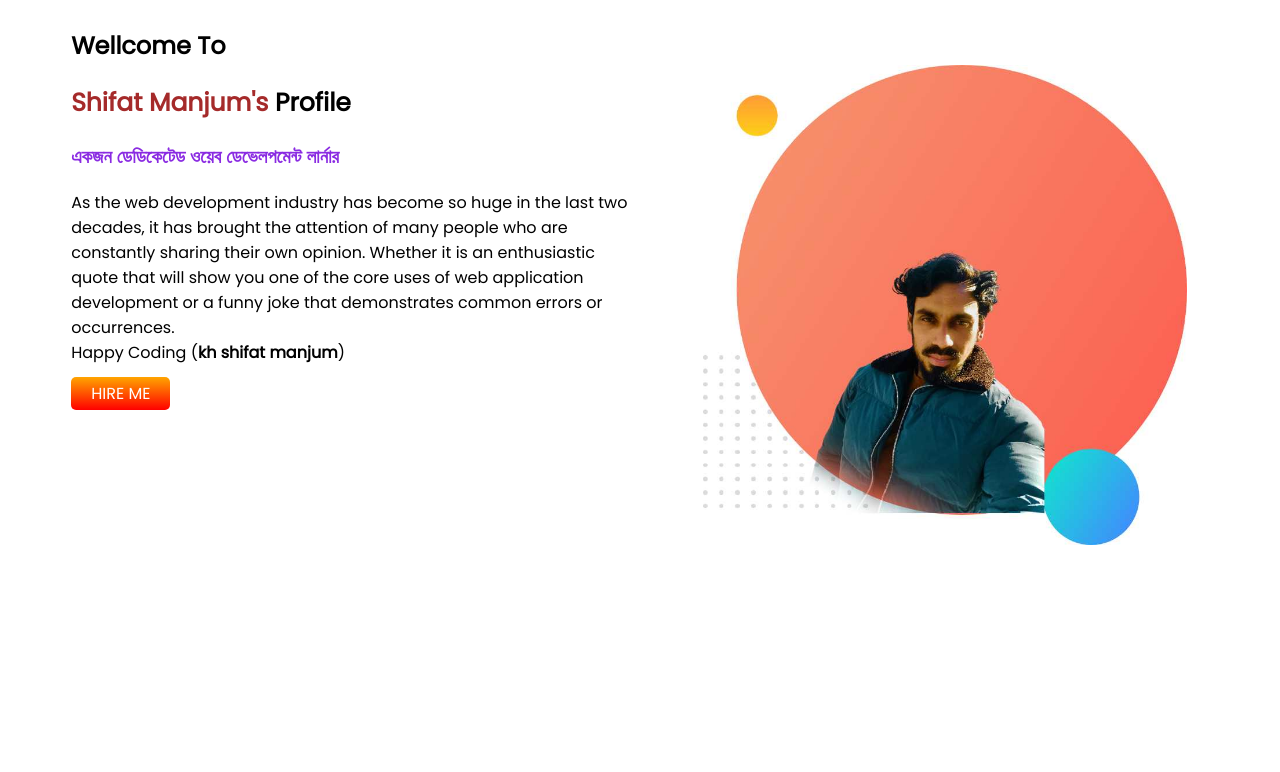
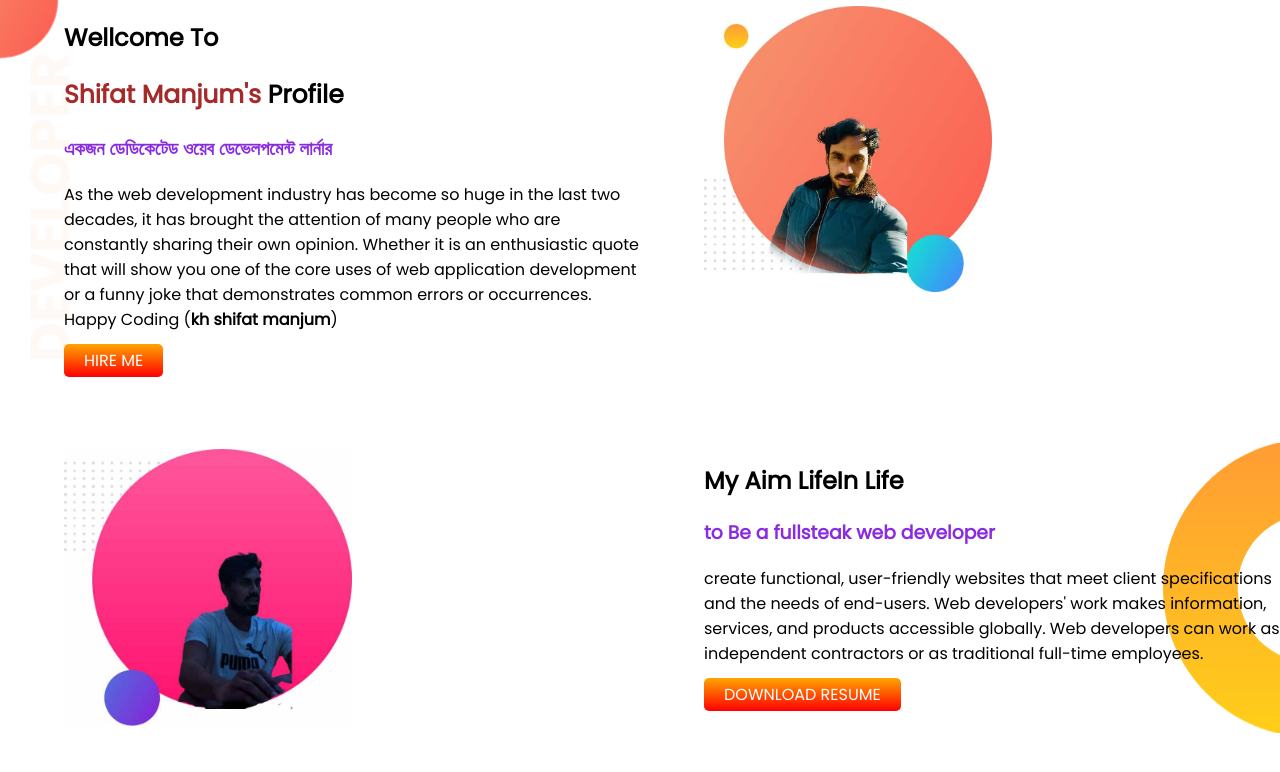
Before and after one commit to shifatmanjum/Shifat-manjum-intro, a plain HTML site: page index.html in a window 1280 px wide. Drawn offline with Linux system fonts and the light colour scheme.

Commit message:
second pag

```diff
--- a/index.html
+++ b/index.html
@@ -14,7 +14,7 @@
 </head>
 
 <body>
-    <section>
+    <section class="first-part">
         <div class="half-of-width">
             <h1>Wellcome To</h1>
             <h1 class="text"> <span>Shifat Manjum's</span> Profile</h1>
@@ -35,6 +35,23 @@
         </div>
 
     </section>
+    <section class="second-part">
+        <div class="half-of-width">
+            <img src="my-bg2.jpg" alt="seating on ">
+
+        </div>
+        <div class="half-of-width">
+            <h1><b>My Aim LifeIn Life</b></h1>
+            <h3>to Be a fullsteak web developer</h3>
+            <p> create functional, user-friendly websites that meet client specifications and the needs of end-users.
+                Web developers' work makes information, services, and products accessible globally. Web developers can
+                work as independent contractors or as traditional full-time employees.</p>
+            <a class="link-button" href="https://novoresume.com/" target="_blank">DOWNLOAD RESUME</a>
+        </div>
+
+    </section>
+
+
 
 
 </body>
--- a/style.css
+++ b/style.css
@@ -1,5 +1,6 @@
 body {
     font-family: 'Poppins', sans-serif;
+    margin: 0%;
 }
 
 .text span {
@@ -17,6 +18,7 @@ h3 {
 
 section {
     display: flex;
+    margin-bottom: 70px;
 
 }
 
@@ -27,9 +29,9 @@ section {
 }
 
 .half-of-width img {
-    width: 85%;
+    width: 50%;
     padding-right: 5%;
-    padding-top: 10%;
+    padding-top: 1%;
 }
 
 .link-button {
@@ -39,3 +41,19 @@ section {
     padding: 5px 20px;
     border-radius: 5px;
 }
+
+.first-part {
+    background-image: url(top-banner.png);
+    background-repeat: no-repeat;
+    padding: 0%;
+}
+
+.second-part h1 {
+    color: black;
+}
+
+.second-part {
+    background-image: url(dream-bg.png);
+    background-repeat: no-repeat;
+    background-position: right;
+}
```
Also changed, not shown: 20211117_181512-removebg-preview.png (added), 20211127_073921.jpg (added), my-bg2.jpg (added).
